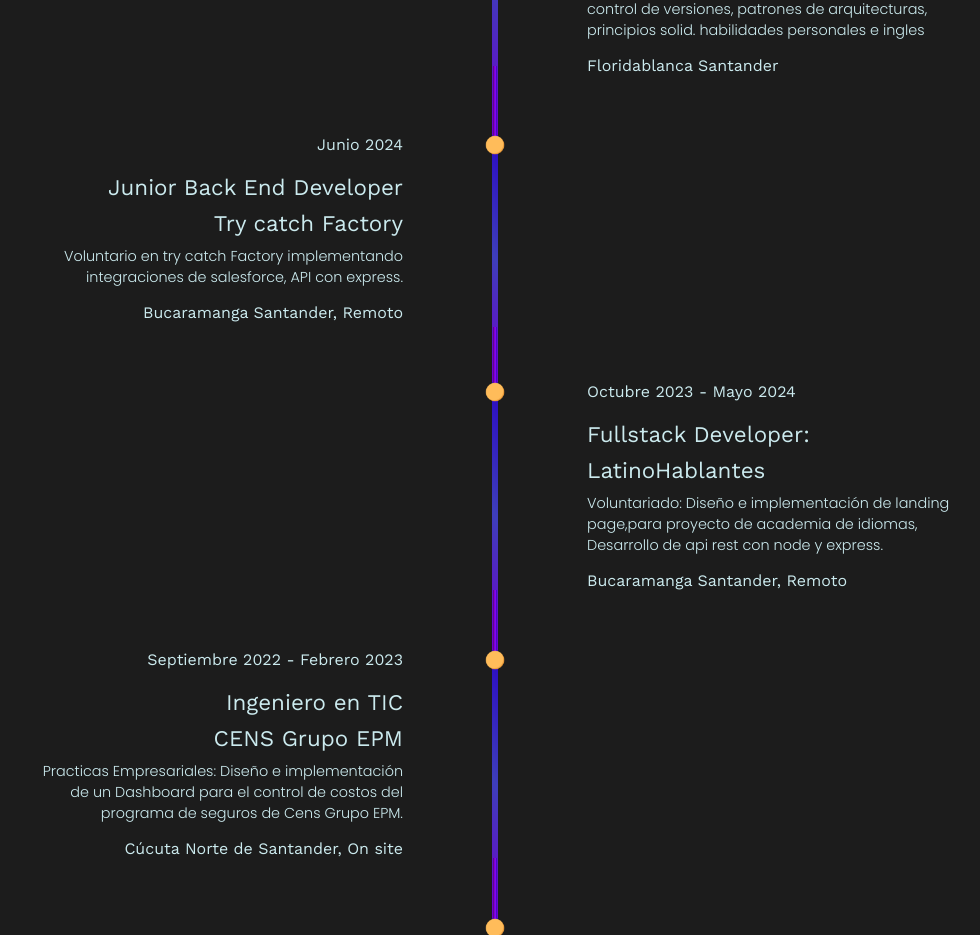
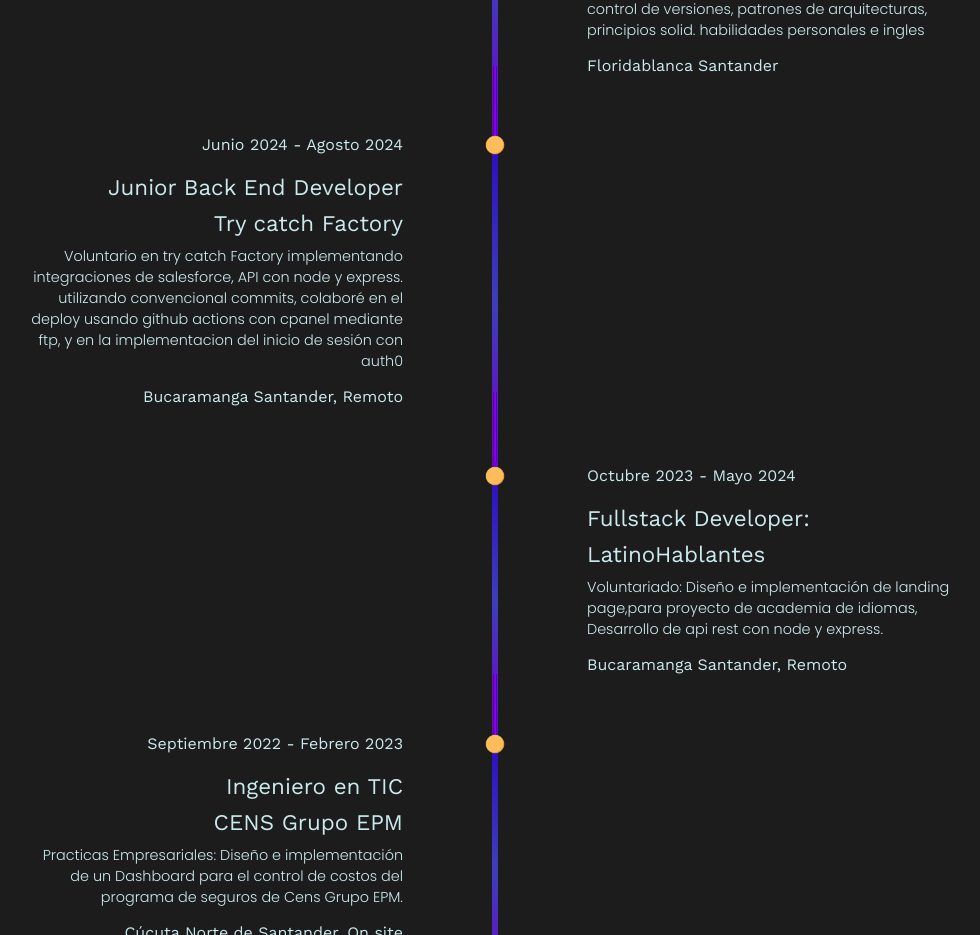
Before and after one commit to christiancelis/portfolio-me, a plain HTML site: page index.html in a window 1280 px wide. Shown: the part 2700-3635 px from the top of the page, without its empty margins (145-1125 px from the left). Drawn offline with nearby package versions, Linux system fonts and the light colour scheme.

Commit message:
feat: update fechas exp y info

```diff
--- a/index.html
+++ b/index.html
@@ -127,10 +127,10 @@
                 <div class="div-izq"></div>
                 <div class="linea-exp"><img src="./public/imagecompressor/circulo-min.png"  loading="lazy" alt=""><span></span><div class="linea"></div></div>
                 <div class="cont-ex p">
-                    <h4>Junio 2024</h4>
+                    <h4>Junio 2024 - Agosto 2024</h4>
                     <h3>Junior Back End Developer</h3>
                     <h3>Try catch Factory</h3>
-                    <p>Voluntario en try catch Factory implementando integraciones de salesforce, API con express.</p>
+                    <p>Voluntario en try catch Factory implementando integraciones de salesforce, API con node y express. utilizando convencional commits, colaboré en el deploy usando github actions con cpanel mediante ftp, y en la implementacion del inicio de sesión con auth0</p>
                     <h4>Bucaramanga Santander, Remoto</h4>
                 </div>
             </section>
```
